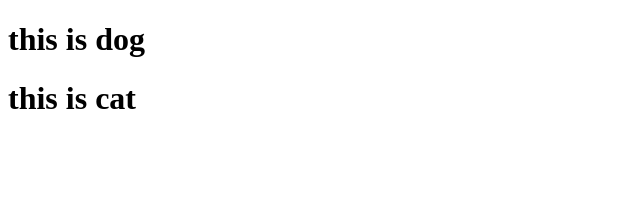
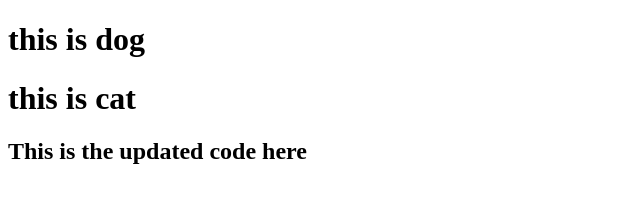
Before and after one commit to pjyoti121/gitlearning, a plain HTML site: page index.html in a window 1280 px wide. Shown: the whole page, without its empty margins (0-640 px from the left). Drawn offline with Linux system fonts and the light colour scheme.

Commit message:
Update index.html

```diff
--- a/index.html
+++ b/index.html
@@ -8,5 +8,6 @@
 <body>
     <h1>this is dog</h1>
     <h1>this is cat</h1>
+    <h2>This is the updated code here</h2>
 </body>
 </html>
```
